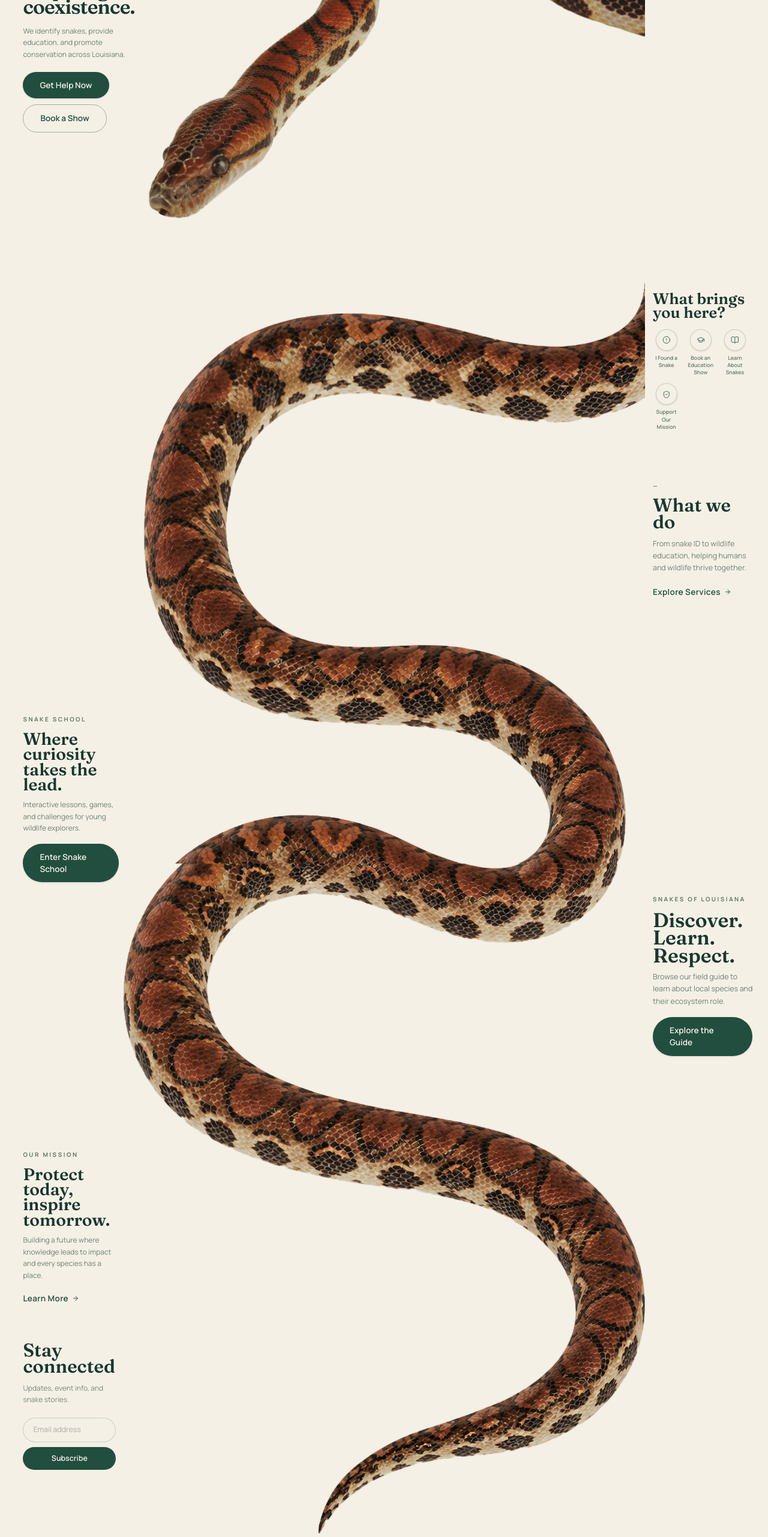
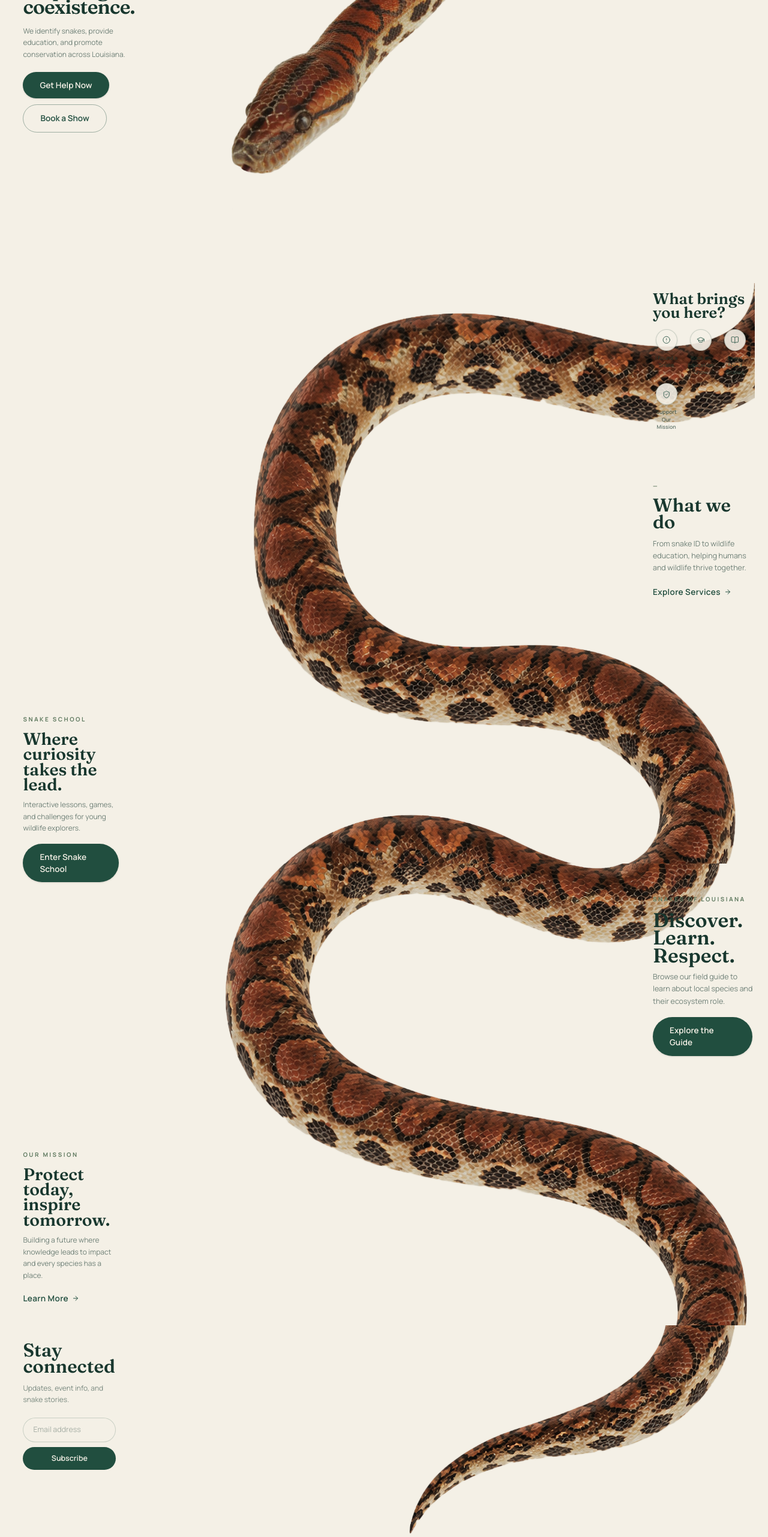
Before and after one commit to HiConnorM/snake-id-homepage, a Next.js app: page / in a window 1280 px wide. Shown: the part 234-2797 px from the top of the page at 60% size. Built offline with nearby package versions, Linux system fonts and the light colour scheme.

Commit message:
feat: add marginTop and marginLeft props to SnakeRow component and adjust HomePage layout
Co-authored-by: Connor Morgan <80083299+HiConnorM@users.noreply.github.com>

```diff
--- a/components/home-page.tsx
+++ b/components/home-page.tsx
@@ -115,6 +115,8 @@ function SnakeRow({
   snakeW = SNAKE_W,
   snakeL = SNAKE_L,
   objectFit = 'cover',
+  marginTop = 0,
+  marginLeft = 0,
   children,
 }: {
   src: string
@@ -123,6 +125,8 @@ function SnakeRow({
   snakeW?: string
   snakeL?: string
   objectFit?: 'cover' | 'contain'
+  marginTop?: number | string
+  marginLeft?: number | string
   children?: React.ReactNode
 }) {
   // Height as % of SNAKE_W rendered width
@@ -147,6 +151,8 @@ function SnakeRow({
           objectFit,
           objectPosition: 'top center',
           mixBlendMode: 'multiply',
+          marginTop: typeof marginTop === 'number' ? `${marginTop}px` : marginTop,
+          marginLeft: typeof marginLeft === 'number' ? `${marginLeft}px` : marginLeft,
         }}
       />
       {/* Content layer — full width so children can use side margins */}
@@ -175,9 +181,11 @@ export function HomePage() {
           src="/images/snake/snake-head-neck.jpg"
           widthPx={1969}
           heightPx={1596}
-            snakeW={SNAKE_W}
+          snakeW={SNAKE_W}
           snakeL={SNAKE_L}
           objectFit="contain"
+          marginTop={-74}
+          marginLeft={138}
         >
           <section aria-labelledby="hero-heading">
             {/* Content lives in the LEFT margin (0 → SNAKE_L) */}
@@ -237,7 +245,7 @@ export function HomePage() {
             = right margin of viewport outside SNAKE_W.
             Content: right margin.
         ══════════════════════════════════════════════════════ */}
-        <SnakeRow src="/images/snake/section-2.jpg" widthPx={2549} heightPx={762}>
+        <SnakeRow src="/images/snake/section-2.jpg" widthPx={2549} heightPx={762} marginLeft={183}>
           <section aria-labelledby="paths-heading">
             <div
               className="absolute z-10"
@@ -280,7 +288,7 @@ export function HomePage() {
             Image centred → right side of image aligns near right
             margin. Content: right margin OR inside image right zone.
         ══════════════════════════════════════════════════════ */}
-        <SnakeRow src="/images/snake/section-3.jpg" widthPx={2549} heightPx={1037}>
+        <SnakeRow src="/images/snake/section-3.jpg" widthPx={2549} heightPx={1037} marginLeft={183}>
           <section aria-labelledby="what-we-do-heading">
             <div
               className="absolute z-10"
@@ -313,7 +321,7 @@ export function HomePage() {
             Image centred at SNAKE_L → hollow sits ~left-centre viewport.
             Content: left margin.
         ══════════════════════════════════════════════════════ */}
-        <SnakeRow src="/images/snake/section-4.jpg" widthPx={2549} heightPx={1037}>
+        <SnakeRow src="/images/snake/section-4.jpg" widthPx={2549} heightPx={1037} marginLeft={183}>
           <section aria-labelledby="school-heading">
             <div
               className="absolute z-10"
@@ -345,7 +353,7 @@ export function HomePage() {
             Right of centred image → right side viewport margin.
             Content: right margin, bottom.
         ══════════════════════════════════════════════════════ */}
-        <SnakeRow src="/images/snake/section-5.jpg" widthPx={2589} heightPx={1037}>
+        <SnakeRow src="/images/snake/section-5.jpg" widthPx={2589} heightPx={1037} marginLeft={170}>
           <section aria-labelledby="field-guide-heading">
             <div
               className="absolute z-10"
@@ -378,7 +386,7 @@ export function HomePage() {
             = left margin of viewport.
             Content: left margin, bottom.
         ══════════════════════════════════════════════════════ */}
-        <SnakeRow src="/images/snake/section-6.jpg" widthPx={2589} heightPx={1253}>
+        <SnakeRow src="/images/snake/section-6.jpg" widthPx={2589} heightPx={1253} marginLeft={170}>
           <section aria-labelledby="mission-heading">
             <div
               className="absolute z-10"
@@ -411,7 +419,7 @@ export function HomePage() {
             Clear: left ~40% top half = left margin.
             Content: left margin, top.
         ══════════════════════════════════════════════════════ */}
-        <SnakeRow src="/images/snake/section-7-tail.jpg" widthPx={2589} heightPx={1037}>
+        <SnakeRow src="/images/snake/section-7-tail.jpg" widthPx={2589} heightPx={1037} marginLeft={152}>
           <section aria-labelledby="newsletter-heading">
             <div
               className="absolute z-10"
```
